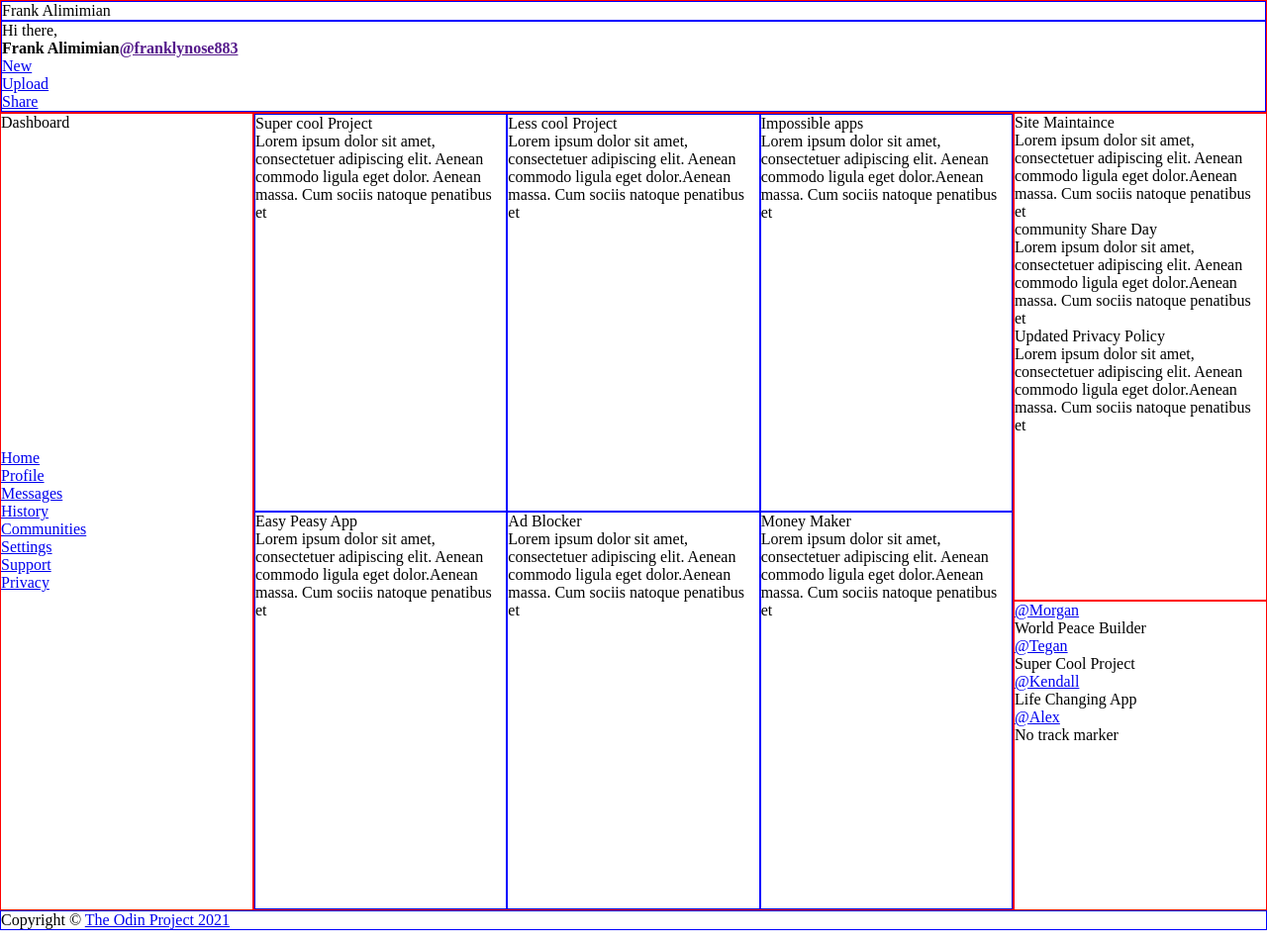
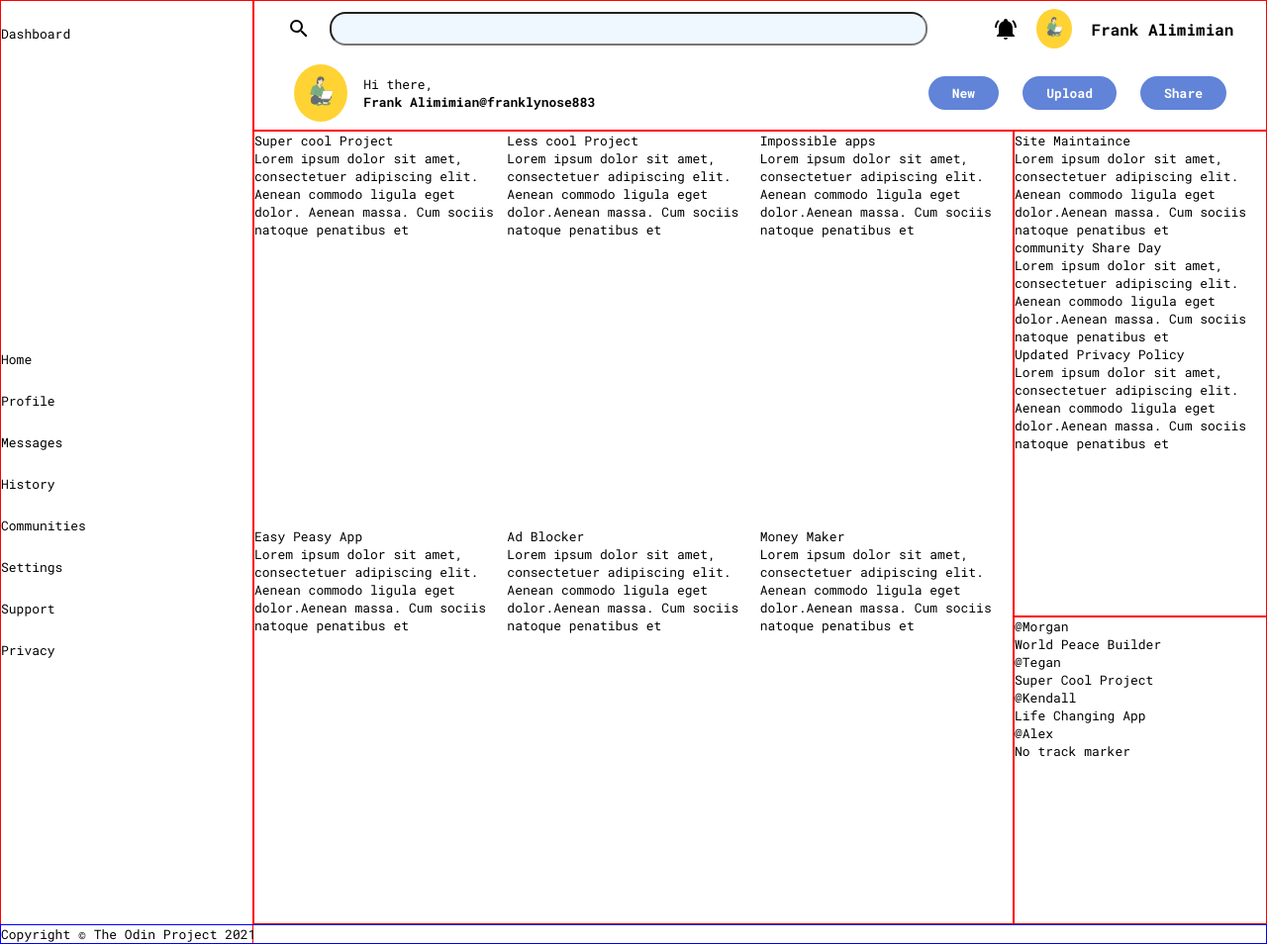
Before and after one commit to Franklyn883/Admin-Dashboard, a plain HTML site: page index.html in a window 1280 px wide. Shown: the whole page at 99% size. Drawn offline with Linux system fonts and the light colour scheme; a web font is replaced by a local one.

Commit message:
Style: style head-section

```diff
--- a/index.html
+++ b/index.html
@@ -7,6 +7,9 @@
   <meta name="viewport" content="width=device-width, initial-scale=1.0">
   <title>Admin-Dashboard</title>
   <link rel="stylesheet" href="style.css">
+  <link rel="preconnect" href="https://fonts.googleapis.com">
+<link rel="preconnect" href="https://fonts.gstatic.com" crossorigin>
+<link href="https://fonts.googleapis.com/css2?family=Poor+Story&family=Roboto+Mono:ital,wght@0,400;0,700;1,100&display=swap" rel="stylesheet">
 </head>
 
 <body>
@@ -14,19 +17,18 @@
 
     <div class="header">
       <div class="search-profile-section">
-        <div class="search-icon"></div>
-        <div class="search-bar"></div>
-        <div class="notification-icon"></div>
-        <div class="profile-img"></div>
+        <div class="icon search-icon"><img src="resources/search.svg" alt="search icon"></div>
+        <div class="search-bar"><input type="text"></div>
+        <div class="icon notification-icon"><img src="resources/notification.svg" alt="notification icon"></div>
+        <div class="profile-img"><img src="resources/profile-img.png" width="20px" height="auto"></div>
         <div class="username">
-          <p>Frank Alimimian</p>
+          <p class="header-profile-name">Frank Alimimian</p>
         </div>
       </div>
 
       <div class="menu-profile-section">
-
+        <div class="profile-img"><img src="resources/profile-img.png" width="30" height="auto"></div>
         <div class="profile">
-          <div class="profile-img"></div>
           <p class="profile-greeting">Hi there,</p>
           <h4 class="profile-name">Frank Alimimian<a href="">@franklynose883</a></h4>
         </div>
--- a/style.css
+++ b/style.css
@@ -2,6 +2,11 @@
   padding: 0;
   margin: 0;
   box-sizing: content-box;
+}
+body{
+  font-family: 'Poor Story', cursive;
+font-family: 'Roboto Mono', monospace;
+font-size: 13px;
 }
 .header,
 .side-bar,
@@ -14,24 +19,87 @@
   display: grid;
   grid-template-columns: 1fr 4fr;
 }
+
 .header{
-  grid-column: 1/3;
+  grid-column: 2/3;
   display:flex;
   flex-direction: column;
+}
 
+a{
+  text-decoration: none;
+
+  color: black;
+}
+.header ul a{
+  background-color:#6184D8;
+  color: white;
+  padding: 8px 24px;
+  border-radius: 26px;
+  font-weight: bold;
+}
+.header ul a:hover,
+.header ul a:active{
+
+  background-color:#395db1;
+}
+.icon{
+  width:24px;
+  height: 24px;
 }
 
 .search-profile-section{
-  border: 1px solid blue;
+  display:flex;
+  justify-content: space-between;
+  align-items: center;
+  padding: 0.5rem 2.5em;
+
 }
+.search-profile-section .search-bar input{
+  width: 600px;
+  height: 30px;
+  margin-right: 3rem;
+  border-radius: 16px;
+  background-color: aliceblue;
+
+
+}
+.search-profile-section .profile-img{
+  background-color: #FFD334;
+  padding: 8px;
+  border-radius: 50%;
+}
+.search-profile-section .header-profile-name{
+  font-weight: bold;
+  font-size: 1rem;
+}
+
 .menu-profile-section{
-  border: 1px solid blue;
+
+  display: flex;
+  justify-content: space-between;
+  align-items: center;
+  padding: 0.5rem 2.5rem;
+
+
+}
+.menu-profile-section .profile-img{
+padding: 12px;
+border-radius: 50%;
+background-color: #FFD334;
+margin-right: -34%;
+}
+.header-menu ul{
+  list-style: none;
+  display: flex;
+  gap: 24px;
 
 }
 
 .side-bar{
   display: grid;
   grid-column: 1/2;
+  grid-row: 1/4;
 
 }
 .main-section-container{
@@ -45,7 +113,6 @@
 }
 .projects-section .card{
   height: 400px;
-  border: 1px solid blue;
 }
 .footer{
   grid-column: 1/3;
```
Also changed, not shown: resources/ab-testing.svg (added), resources/account-badge-outline.svg (added), resources/account.svg (added), resources/calendar-check-outline.svg (added), resources/cog.svg (added), resources/eye-plus-outline.svg (added), resources/face-agent.svg (added), resources/google-circles-communities.svg (added), resources/history.svg (added), resources/home-account.svg (added), resources/message-reply-outline.svg (added), resources/notification.svg (added), resources/profile-img.png (added), resources/search.svg (added), 4 more files.
